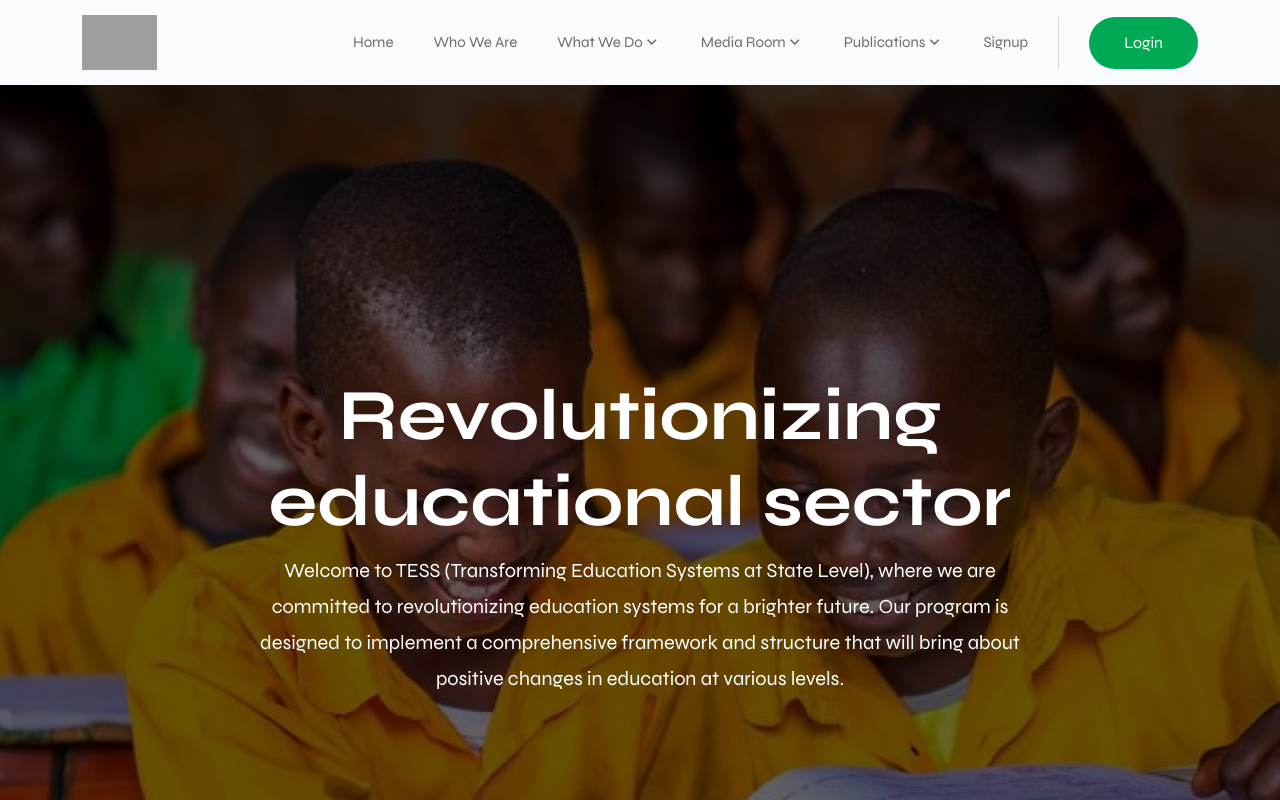
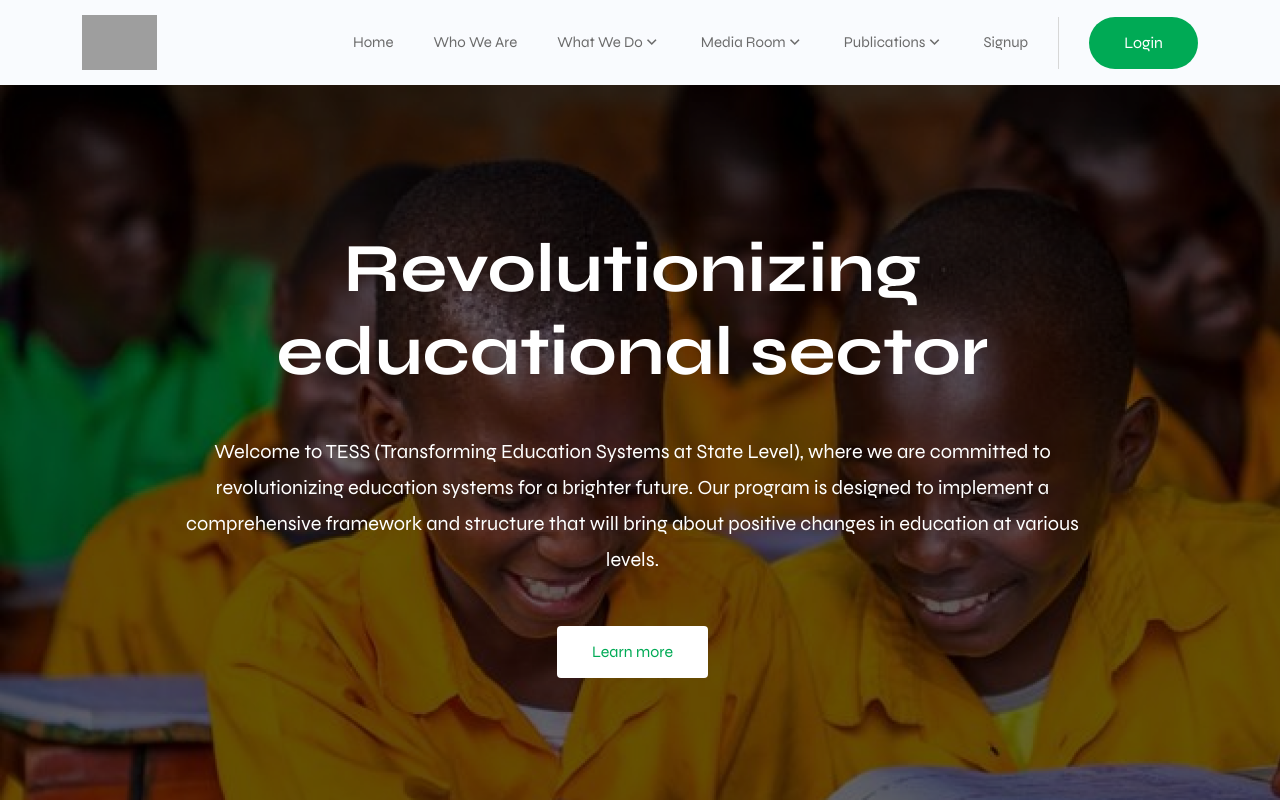
Before and after one commit to hawksworthadmin/tess-website, a Next.js app: page / in a window 1280 px wide. Shown: the top 800 px of the page. Built offline with nearby package versions, Linux system fonts and the light colour scheme; grey boxes are pictures that could not be loaded.

Commit message:
fixed landing

```diff
--- a/src/components/pages/Home/Home.js
+++ b/src/components/pages/Home/Home.js
@@ -3,22 +3,36 @@ import Metrics from './Metrics'
 import WhatWeDo from './WhatWeDo'
 import RecentPublication from './RecentPublication'
 import StackHolders from './StackHolders'
+import HomeHero from './HomeHero'
 
 export default function Home() {
 	return (
 		<>
-			<section
+			<HomeHero />
+			{/* <section
 				className="jumbotron hero-slider-area bg-img p-5 justify-content-center d-flex align-items-center"
 				style={{
 					height: '900px',
 					backgroundImage: `url(/assets/figma/hero.png)`,
 				}}
 			>
-				<div className='col-lg-8 text-center'>
-					<h1 className="text-white" style={{ fontSize: '72px' }}>
+				<div className="col-lg-8 col-sm-12 text-center banner-content">
+					<h1
+						className="text-white"
+						style={{ fontSize: '72px' }}
+						data-aos="fade-up"
+						data-aos-delay="100"
+						data-aos-duration="1000"
+					>
 						Revolutionizing educational sector
 					</h1>
-					<p className="text-white" style={{ fontSize: '20px' }}>
+					<p
+						className="text-white"
+						style={{ fontSize: '20px' }}
+						data-aos="fade-up"
+						data-aos-delay="500"
+						data-aos-duration="1000"
+					>
 						{`Welcome to TESS (Transforming Education Systems at State Level), where
 					we are committed to revolutionizing education systems for a brighter
 					future. Our program is designed to implement a comprehensive framework
@@ -26,11 +40,7 @@ export default function Home() {
 					various levels.`}
 					</p>
 				</div>
-				{/* <div
-					style={{ background: '#05140085', height: 'inherit' }}
-					className="p-5"
-				/> */}
-			</section>
+			</section> */}
 			<section
 				className="blog-area bg-color- pt-100 pb-70 d-flex justify-content-center my-5"
 				style={{
--- /dev/null
+++ b/src/components/pages/Home/HomeHero.js
@@ -0,0 +1,69 @@
+import React, { useEffect, useState } from 'react'
+
+export default function HomeHero() {
+	const [show, setShow] = useState(false)
+	const [fontSize, setFontSize] = useState('20px')
+	useEffect(() => {
+		console.log(window.innerWidth)
+		if (window.innerWidth > 500) {
+			setFontSize('20px')
+		} else {
+			setFontSize('16px')
+		}
+		setShow(true)
+	}, [])
+
+	if (!show) {
+		return null
+	}
+
+	return (
+		<section
+			className="banner-area-"
+			style={{
+				height: '92vh',
+				backgroundImage: `url(/assets/figma/hero.png)`,
+			}}
+		>
+			<div className="d-table" bis_skin_checked="1">
+				<div className="d-table-cell" bis_skin_checked="1">
+					<div className="container" bis_skin_checked="1">
+						<div
+							className="row align-items-center justify-content-center"
+							bis_skin_checked="1"
+						>
+							<div className="col-lg-10 text-center" bis_skin_checked="1">
+								<div
+									className="banner-content pr-15 d-flex flex-column align-items-center"
+									bis_skin_checked="1"
+								>
+									<h1>Revolutionizing educational sector</h1>
+									<p
+										className="text-white mb-5"
+										style={{ fontSize, minWidth: '100%' }}
+									>
+										Welcome to TESS (Transforming Education Systems at State
+										Level), where we are committed to revolutionizing education
+										systems for a brighter future. Our program is designed to
+										implement a comprehensive framework and structure that will
+										bring about positive changes in education at various levels.
+									</p>
+
+									<div className="slider-btn" bis_skin_checked="1">
+										<a href="#fact" className="default-btn">
+											Learn more
+										</a>
+									</div>
+								</div>
+							</div>
+						</div>
+					</div>
+				</div>
+			</div>
+
+			<div className="shape banner-shape-1" bis_skin_checked="1">
+				<img src="/assets/images/banner/banner-shape-1.png" alt="Image" />
+			</div>
+		</section>
+	)
+}
--- a/src/components/pages/Home/Metrics.js
+++ b/src/components/pages/Home/Metrics.js
@@ -2,7 +2,7 @@ import React from 'react'
 
 export default function Metrics() {
 	return (
-		<section className="discover-area discover-area-style-three pb-100-">
+		<section className="discover-area discover-area-style-three pb-100-" id='fact'>
 			<div className="container">
 				<div className="discover-bg pt-100">
 					<div className="counter-area">
--- a/src/styles/globals.css
+++ b/src/styles/globals.css
@@ -13,6 +13,10 @@
     font-family: 'Syne', sans-serif !important;
 }
 
+
+.hero-heading {
+    font-size: 72px;
+}
 
 .bg-img {
     background-repeat: no-repeat;
```
